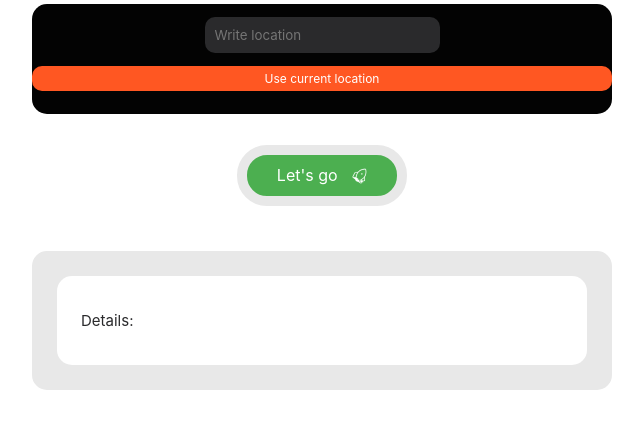
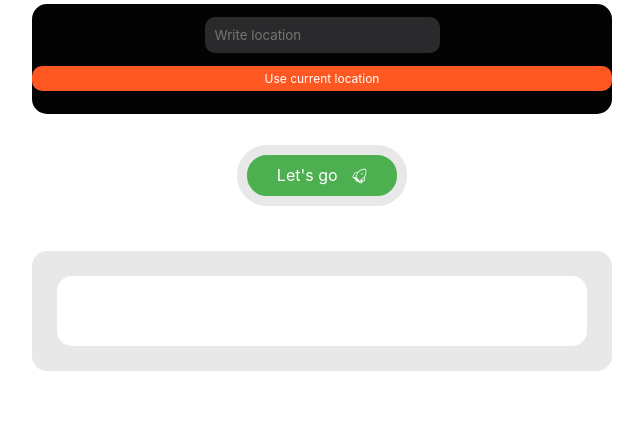
Before and after one commit to realitystevens/Geolocator, a Django app: page / in a window 1280 px wide. Shown: the part 282-711 px from the top of the page, without its empty margins (318-961 px from the left). Run offline with Django 4.2, Linux system fonts and the light colour scheme.

Commit message:
tweaked html templates

```diff
--- a/templates/index.html
+++ b/templates/index.html
@@ -64,7 +64,7 @@
                         </form>
 
                         <div class="result">
-                            <div class="result_wrapper">Details: {{ location.raw }}</div>
+                            <div class="result_wrapper">{{ location.raw }}</div>
                         </div>
 
                     </div>
```
